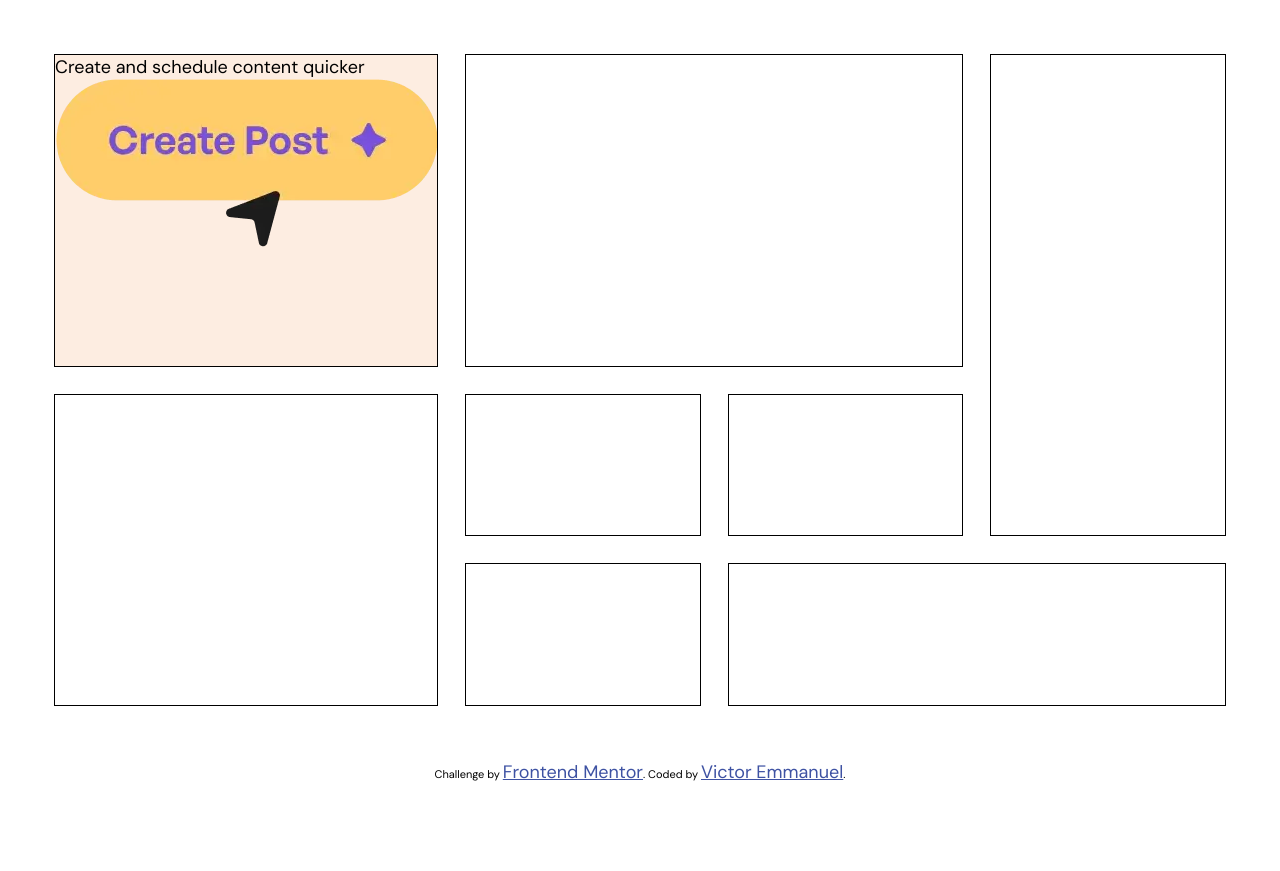
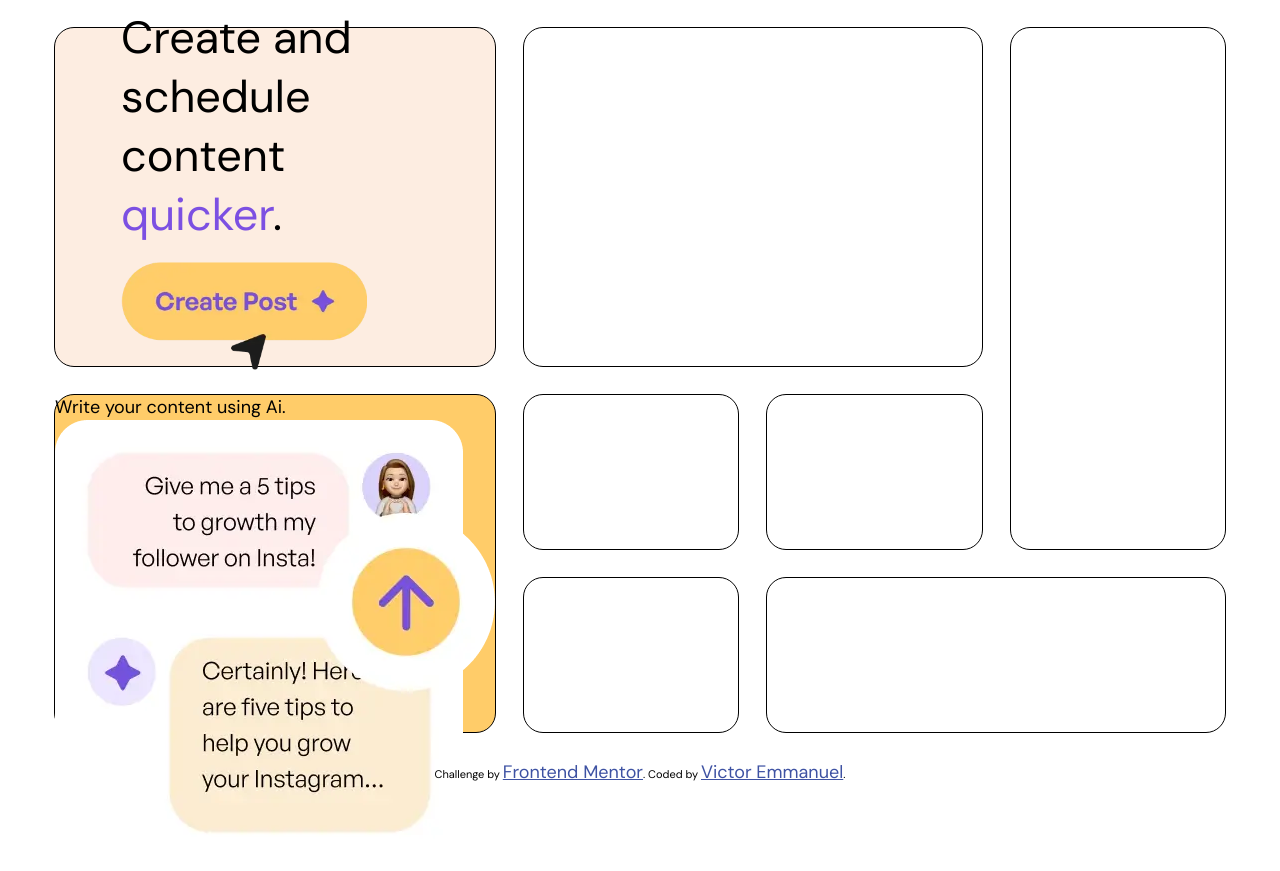
Before and after one commit to victor-web-dev/Bento-grid, a React (Vite) app: page / in a window 1280 px wide. Before the commit the page ends 800 px from the top, so only its background shows below. Built offline with nearby package versions, Linux system fonts and the light colour scheme.

Commit message:
feat: add grid-item-create style

```diff
--- a/src/components/Grid/Grid.style.css
+++ b/src/components/Grid/Grid.style.css
@@ -10,22 +10,45 @@
 
   height: 95vh;
   width: 100%;
-  padding: 3rem;
+  padding: 1.5rem 3rem;
   gap: 1.5rem;
 }
 
 .item {
   border: 1px solid black;
   border-collapse: collapse;
+  border-radius: 20px;
 }
 
 .grid-item-create {
   grid-area: create;
   background-color: #fdede1;
+  display: flex;
+  flex-direction: column;
+  justify-content: center;
+  align-items: center;
+  /* width: fit-content; */
+  padding: 2rem 1.2rem;
+}
+
+.grid-item-create p,
+.grid-item-create span {
+  font-size: 2.5rem;
+  width: 10ch;
+}
+
+.grid-item-create span {
+  color: #7c50e2;
+}
+
+.grid-item-create img {
+  width: 20ch;
+  padding-top: 1rem;
 }
 
 .grid-item-ai {
   grid-area: ai;
+  background-color: #ffcc69;
 }
 
 .grid-item-social {
--- a/src/components/Grid/Grid.tsx
+++ b/src/components/Grid/Grid.tsx
@@ -1,5 +1,6 @@
 import "./Grid.style.css";
-import createPostImg from "../../assets/images/illustration-create-post.webp";
+import createPostImg from "@/assets/images/illustration-create-post.webp";
+import aiContentImg from "@/assets/images/illustration-ai-content.webp";
 
 export function Grid() {
   return (
@@ -7,19 +8,33 @@ export function Grid() {
       <main>
         <div className="grid-container">
           <div className="item grid-item-create">
-            <p>
-              Create and schedule content <span>quicker</span>
-            </p>
             <div>
-              <img src={createPostImg} alt="create post button" />
+              <p>
+                Create and schedule content <span>quicker</span>.
+              </p>
+              <div>
+                <img src={createPostImg} alt="create post" />
+              </div>
             </div>
           </div>
-          <div className="item grid-item-ai"></div>
+
+          <div className="item grid-item-ai">
+            <p>Write your content using Ai.</p>
+            <div>
+              <img src={aiContentImg} alt="ai talk" />
+            </div>
+          </div>
+
           <div className="item grid-item-social"></div>
+
           <div className="item grid-item-manage"></div>
+
           <div className="item grid-item-audience"></div>
+
           <div className="item grid-item-maintain"></div>
+
           <div className="item grid-item-grow"></div>
+
           <div className="item grid-item-schedule"></div>
         </div>
       </main>
```
